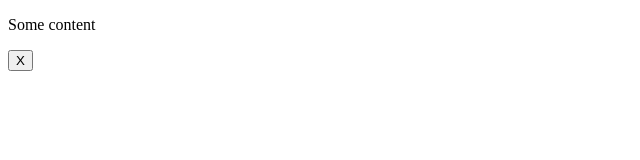
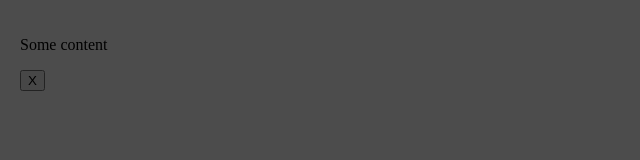
Before and after one commit to alphaura/Pop-up_Exercise, a plain HTML site: page index.html in a window 1280 px wide. Shown: the whole page, without its empty margins (0-640 px from the left). Drawn offline with Linux system fonts and the light colour scheme.

Commit message:
Adjusted a small issue

```diff
--- a/index.html
+++ b/index.html
@@ -8,11 +8,12 @@
     <link rel="stylesheet" href="style.css">
 </head>
 <body>
-    <div class="popup"></div>
+    <div class="popup">
     <div class="blanket"></div>
     <div class="content">
         <p>Some content</p>
         <button class="close">X</button>
     </div>
+</div>
 </body>
 </html>
--- a/style.css
+++ b/style.css
@@ -14,3 +14,8 @@
     left: 0;
     background-color: rgba(0, 0, 0, 0.7);
 }
+
+.popup .content {
+    padding: 20px;
+
+}
```
